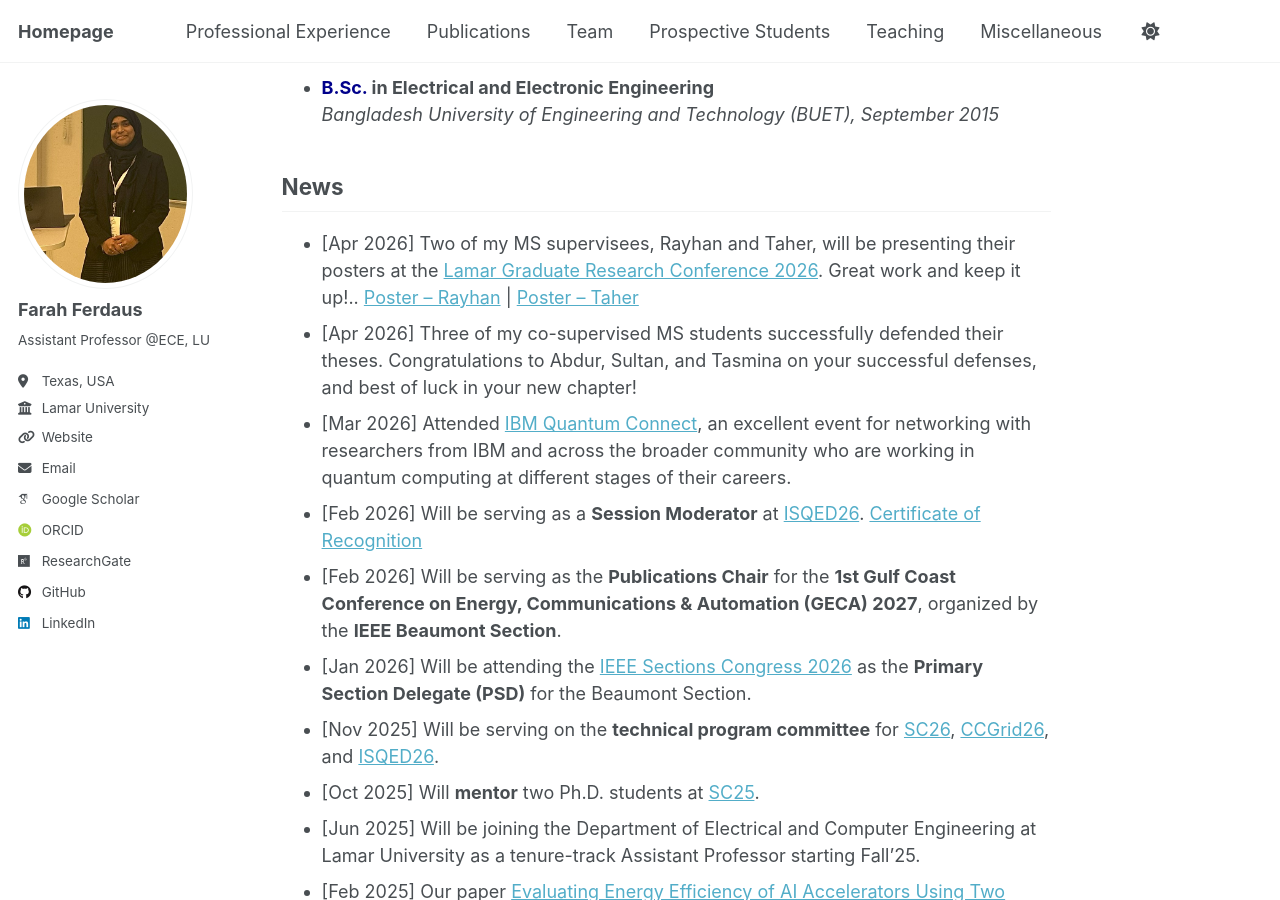
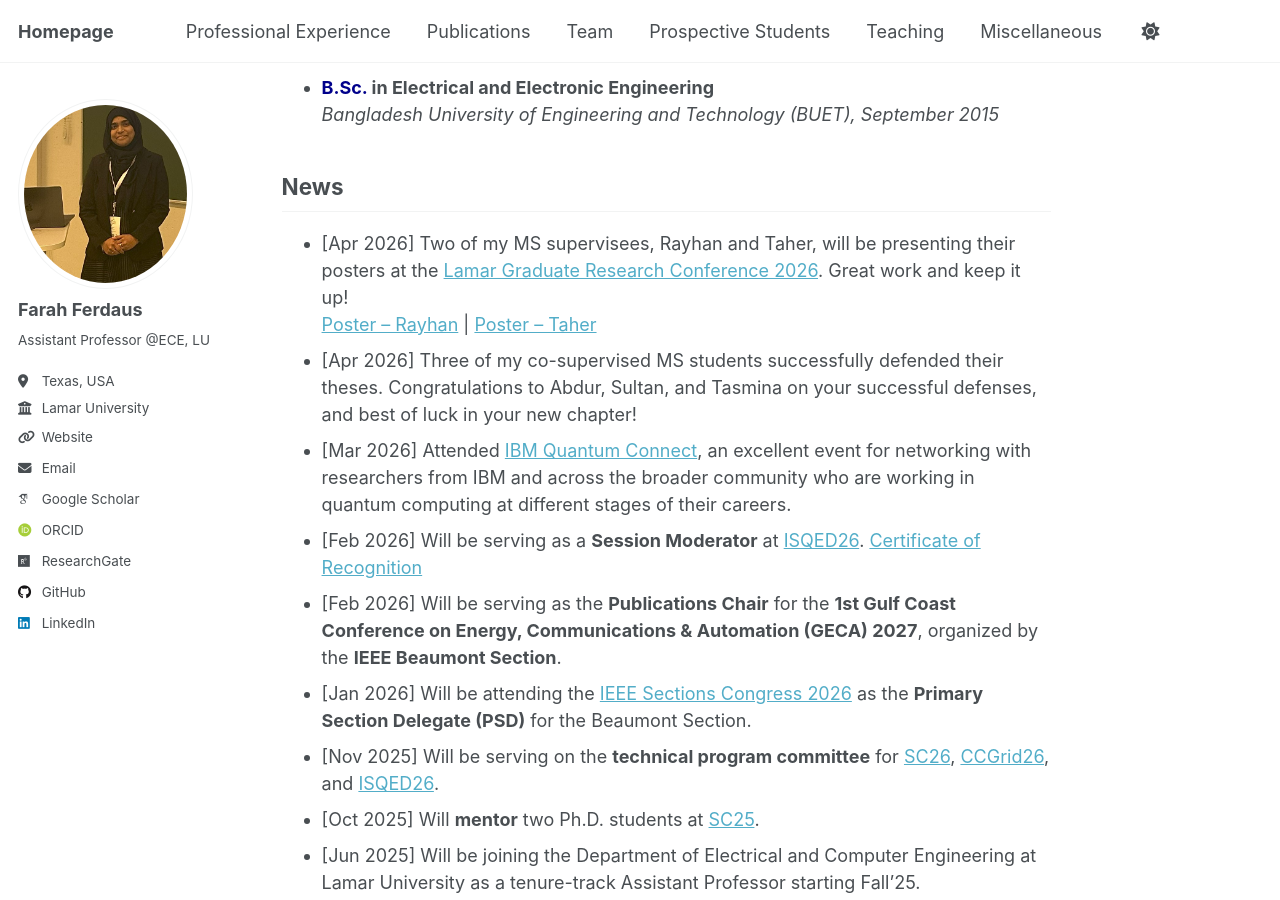
Before and after one commit to fferdaus/fferdaus.github.io, a Jekyll site: the page built from _pages/about.md, in a window 1280 px wide and 900 px high, scrolled down 888 px. Built offline with Jekyll 4.4.1, drawn with Linux system fonts in a browser that asks for light colours; some web fonts are replaced.

```diff
--- a/_pages/about.md
+++ b/_pages/about.md
@@ -59,7 +59,7 @@ I have published numerous scientific articles, including journal articles, confe
 **Stichting Bangladesh Accord Foundation, Dhaka, Bangladesh**
 -->
 ## News
-- [Apr 2026] Two of my MS supervisees, Rayhan and Taher, will be presenting their posters at the [Lamar Graduate Research Conference 2026](https://www.lamar.edu/graduate-studies/_files/documents/4th-annual-graduate-research-conference-program.pdf). Great work and keep it up!.. [Poster – Rayhan](https://lamar0-my.sharepoint.com/:b:/g/personal/fferdaus_lamar_edu/IQDJAmfeKdWtRoJOF0tiFMUCAV5S6lzGjz5sl6GAh_drQu0?e=ODjbzc) \| [Poster – Taher](https://lamar0-my.sharepoint.com/:b:/g/personal/fferdaus_lamar_edu/IQDaqvUznGsSSbnXCy_U9GppAXAiHoaEPJ6QIkLvs-92vq0?e=bWgcDz)
+- [Apr 2026] Two of my MS supervisees, Rayhan and Taher, will be presenting their posters at the [Lamar Graduate Research Conference 2026](https://www.lamar.edu/graduate-studies/_files/documents/4th-annual-graduate-research-conference-program.pdf). Great work and keep it up!<br> [Poster – Rayhan](https://lamar0-my.sharepoint.com/:b:/g/personal/fferdaus_lamar_edu/IQDJAmfeKdWtRoJOF0tiFMUCAV5S6lzGjz5sl6GAh_drQu0?e=ODjbzc) \| [Poster – Taher](https://lamar0-my.sharepoint.com/:b:/g/personal/fferdaus_lamar_edu/IQDaqvUznGsSSbnXCy_U9GppAXAiHoaEPJ6QIkLvs-92vq0?e=bWgcDz)
 - [Apr 2026] Three of my co-supervised MS students successfully defended their theses. Congratulations to Abdur, Sultan, and Tasmina on your successful defenses, and best of luck in your new chapter!
 - [Mar 2026] Attended [IBM Quantum Connect](https://www.ibm.com/events/reg/flow/ibm/3hqllqmb/landing/page/landing), an excellent event for networking with researchers from IBM and across the broader community who are working in quantum computing at different stages of their careers.
 - [Feb 2026] Will be serving as a **Session Moderator** at [ISQED26](https://www.isqed.org/English/Collaterals/Documents/ISQED2026-Program-Booklet_rev1.pdf). [Certificate of Recognition](https://drive.google.com/file/d/1icvL6GNcqsai--ZwekN-Gn7IotdIbDi6/view?usp=sharing)
```
